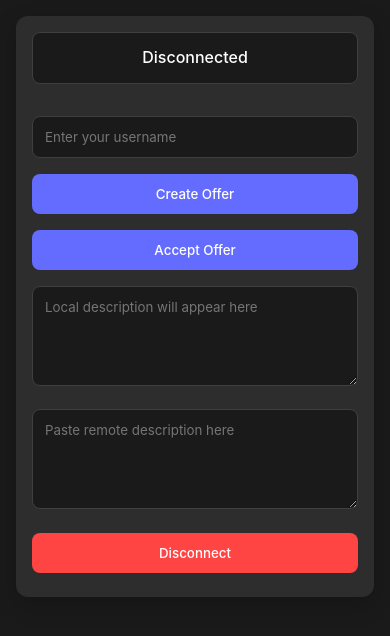
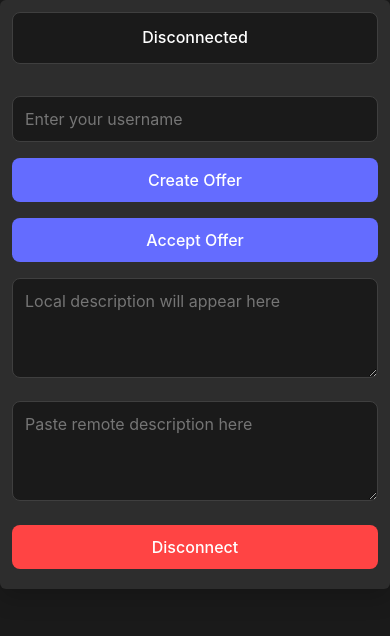
Before and after one commit to zurgboy2/webrtc-file-transfer, a plain HTML site: page index.html in a window 390 px wide. Drawn offline with Linux system fonts and the light colour scheme.

Commit message:
slight changes in style and more mobile friendly

```diff
--- a/app.js
+++ b/app.js
@@ -200,17 +200,33 @@ function setupDataChannel(channel) {
 
             if (receivedSize >= fileSize) {
                 const blob = new Blob(fileChunks);
-                const url = URL.createObjectURL(blob);
                 const div = document.getElementById('received-files');
                 const link = document.createElement('a');
-                link.href = url;
-                link.download = currentFile.name;
-                link.textContent = `Download ${currentFile.name} (${currentFile.size} bytes)`;
+
+                // Try-catch block for blob URL creation
+                try {
+                    const url = URL.createObjectURL(blob);
+                    link.href = url;
+                    link.download = currentFile.name;
+                    link.textContent = `Download ${currentFile.name} (${currentFile.size} bytes)`;
+
+                    // Immediately revoke the URL after creating the link
+                    link.onclick = () => {
+                        setTimeout(() => {
+                            URL.revokeObjectURL(url);
+                        }, 100);
+                    };
+                } catch (e) {
+                    console.error('Error creating blob URL:', e);
+                    // Fallback for mobile devices
+                    link.href = '#';
+                    link.textContent = `${currentFile.name} (${currentFile.size} bytes) - Save not supported on this device`;
+                }
+
                 div.appendChild(link);
                 div.appendChild(document.createElement('br'));
 
                 // Cleanup
-                setTimeout(() => URL.revokeObjectURL(url), 1000);
                 fileChunks = [];
                 document.getElementById('file-status').textContent = 'File received!';
             }
--- a/index.html
+++ b/index.html
@@ -13,6 +13,8 @@
             --border-color: #3f3f3f;
             --error-color: #ff4444;
             --success-color: #4CAF50;
+            --mobile-padding: 12px;
+            --mobile-button-height: 44px;
         }
 
         * {
@@ -20,6 +22,7 @@
             padding: 0;
             box-sizing: border-box;
             font-family: 'Inter', system-ui, -apple-system, sans-serif;
+            -webkit-tap-highlight-color: transparent;
         }
 
         body {
@@ -28,6 +31,8 @@
             line-height: 1.6;
             padding: 2rem;
             min-height: 100vh;
+            -webkit-touch-callout: none;
+            overscroll-behavior: contain;
         }
 
         #main-container {
@@ -59,10 +64,17 @@
             font-weight: 500;
             transition: background-color 0.2s;
             margin: 0.5rem 0;
+            min-height: var(--mobile-button-height);
+            font-size: 16px;
+            touch-action: manipulation;
         }
 
         button:hover {
             background-color: var(--hover-accent);
+        }
+
+        button:active {
+            transform: scale(0.98);
         }
 
         #disconnect {
@@ -82,6 +94,10 @@
             color: var(--text-primary);
             border-radius: 8px;
             resize: vertical;
+            font-size: 16px;
+            -webkit-appearance: none;
+            appearance: none;
+            box-shadow: none !important;
         }
 
         textarea {
@@ -96,6 +112,7 @@
             border-radius: 8px;
             margin: 1rem 0;
             border: 1px solid var(--border-color);
+            -webkit-overflow-scrolling: touch;
         }
 
         #messages p {
@@ -120,6 +137,7 @@
             padding: 1rem;
             border-radius: 8px;
             margin: 1rem 0;
+            flex-wrap: wrap;
         }
 
         #file-input {
@@ -127,8 +145,8 @@
         }
 
         #file-icon {
-            width: 40px;
-            height: 40px;
+            width: 48px;
+            height: 48px;
             background-color: var(--accent-color);
             border-radius: 8px;
             display: flex;
@@ -146,12 +164,18 @@
             content: "📄";
         }
 
+        #file-name {
+            flex: 1;
+            font-size: 14px;
+            word-break: break-all;
+        }
+
         #delete-file {
             background-color: var(--error-color);
             padding: 0.5rem;
             border-radius: 50%;
-            width: 30px;
-            height: 30px;
+            width: 44px;
+            height: 44px;
             display: none;
             align-items: center;
             justify-content: center;
@@ -176,6 +200,12 @@
         #received-files a {
             color: var(--accent-color);
             text-decoration: none;
+            display: block;
+            padding: 12px;
+            margin: 8px 0;
+            background-color: var(--primary-bg);
+            border-radius: 8px;
+            word-break: break-all;
         }
 
         #received-files a:hover {
@@ -203,18 +233,55 @@
         /* Responsive design */
         @media (max-width: 768px) {
             body {
-                padding: 1rem;
+                padding: var(--mobile-padding);
             }
 
             #main-container {
-                padding: 1rem;
+                padding: var(--mobile-padding);
+                max-width: 100%;
+                margin: 0;
             }
 
             button {
                 width: 100%;
             }
+
+            #messages {
+                height: 50vh;
+            }
+        }
+
+        @media (max-width: 480px) {
+            body {
+                padding: 8px;
+            }
+
+            #main-container {
+                padding: 12px;
+                border-radius: 6px;
+            }
+
+            textarea {
+                max-height: 120px;
+            }
+
+            #messages {
+                height: 40vh;
+            }
+        }
+
+        /* Safe area insets for notched phones */
+        @supports (padding: env(safe-area-inset-top)) {
+            body {
+                padding: env(safe-area-inset-top) env(safe-area-inset-right)
+                        env(safe-area-inset-bottom) env(safe-area-inset-left);
+            }
         }
     </style>
+    <meta name="viewport" content="width=device-width, initial-scale=1.0, maximum-scale=1.0, user-scalable=no">
+    <meta name="mobile-web-app-capable" content="yes">
+    <meta name="apple-mobile-web-app-capable" content="yes">
+    <meta name="apple-mobile-web-app-status-bar-style" content="black-translucent">
 </head>
 <body>
     <div id="main-container">
--- /dev/null
+++ b/style.css
@@ -0,0 +1,211 @@
+:root {
+    --primary-bg: #1a1a1a;
+    --secondary-bg: #2d2d2d;
+    --accent-color: #646cff;
+    --hover-accent: #535bf2;
+    --text-primary: #ffffff;
+    --text-secondary: #888888;
+    --border-color: #3f3f3f;
+    --error-color: #ff4444;
+    --success-color: #4CAF50;
+}
+
+* {
+    margin: 0;
+    padding: 0;
+    box-sizing: border-box;
+    font-family: 'Inter', system-ui, -apple-system, sans-serif;
+}
+
+body {
+    background-color: var(--primary-bg);
+    color: var(--text-primary);
+    line-height: 1.6;
+    padding: 2rem;
+    min-height: 100vh;
+}
+
+#main-container {
+    max-width: 800px;
+    margin: 0 auto;
+    background-color: var(--secondary-bg);
+    border-radius: 12px;
+    padding: 2rem;
+    box-shadow: 0 8px 24px rgba(0, 0, 0, 0.2);
+}
+
+#connection-status {
+    background-color: var(--primary-bg);
+    padding: 0.75rem 1rem;
+    border-radius: 8px;
+    margin-bottom: 1.5rem;
+    font-weight: 500;
+    text-align: center;
+    border: 1px solid var(--border-color);
+}
+
+button {
+    background-color: var(--accent-color);
+    color: var(--text-primary);
+    border: none;
+    padding: 0.75rem 1.5rem;
+    border-radius: 8px;
+    cursor: pointer;
+    font-weight: 500;
+    transition: background-color 0.2s;
+    margin: 0.5rem 0;
+}
+
+button:hover {
+    background-color: var(--hover-accent);
+}
+
+#disconnect {
+    background-color: var(--error-color);
+}
+
+#disconnect:hover {
+    background-color: #ff0000;
+}
+
+input[type="text"], textarea {
+    width: 100%;
+    padding: 0.75rem;
+    margin: 0.5rem 0;
+    background-color: var(--primary-bg);
+    border: 1px solid var(--border-color);
+    color: var(--text-primary);
+    border-radius: 8px;
+    resize: vertical;
+}
+
+textarea {
+    min-height: 100px;
+}
+
+#messages {
+    height: 300px;
+    overflow-y: auto;
+    padding: 1rem;
+    background-color: var(--primary-bg);
+    border-radius: 8px;
+    margin: 1rem 0;
+    border: 1px solid var(--border-color);
+}
+
+#messages p {
+    margin: 0.5rem 0;
+    padding: 0.5rem 1rem;
+    background-color: var(--secondary-bg);
+    border-radius: 8px;
+    word-wrap: break-word;
+}
+
+#file-transfer-area {
+    margin-top: 2rem;
+    padding-top: 1rem;
+    border-top: 1px solid var(--border-color);
+}
+
+#file-selection {
+    display: flex;
+    align-items: center;
+    gap: 1rem;
+    background-color: var(--primary-bg);
+    padding: 1rem;
+    border-radius: 8px;
+    margin: 1rem 0;
+}
+
+#file-input {
+    display: none;
+}
+
+#file-icon {
+    width: 40px;
+    height: 40px;
+    background-color: var(--accent-color);
+    border-radius: 8px;
+    display: flex;
+    align-items: center;
+    justify-content: center;
+    cursor: pointer;
+}
+
+#file-icon::before {
+    content: "📁";
+    font-size: 1.5rem;
+}
+
+#file-icon.file-selected::before {
+    content: "📄";
+}
+
+#delete-file {
+    background-color: var(--error-color);
+    padding: 0.5rem;
+    border-radius: 50%;
+    width: 30px;
+    height: 30px;
+    display: none;
+    align-items: center;
+    justify-content: center;
+}
+
+#delete-file.visible {
+    display: flex;
+}
+
+#file-status {
+    margin: 1rem 0;
+    padding: 0.75rem;
+    background-color: var(--primary-bg);
+    border-radius: 8px;
+    text-align: center;
+}
+
+#received-files {
+    margin-top: 1rem;
+}
+
+#received-files a {
+    color: var(--accent-color);
+    text-decoration: none;
+}
+
+#received-files a:hover {
+    text-decoration: underline;
+}
+
+/* Custom scrollbar */
+::-webkit-scrollbar {
+    width: 8px;
+}
+
+::-webkit-scrollbar-track {
+    background: var(--primary-bg);
+}
+
+::-webkit-scrollbar-thumb {
+    background: var(--accent-color);
+    border-radius: 4px;
+}
+
+::-webkit-scrollbar-thumb:hover {
+    background: var(--hover-accent);
+}
+
+/* Responsive design */
+@media (max-width: 768px) {
+    body {
+        padding: 1rem;
+    }
+
+    #main-container {
+        padding: 1rem;
+    }
+
+    button {
+        width: 100%;
+    }
+}
```
Also changed, not shown: manifest.json (added).
